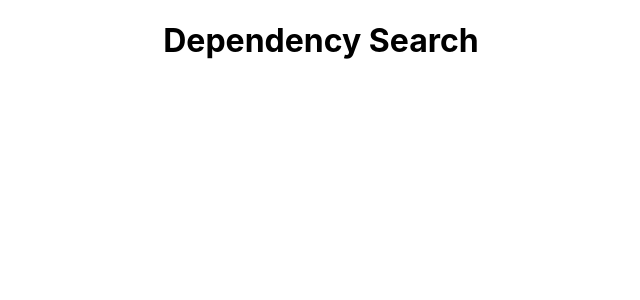
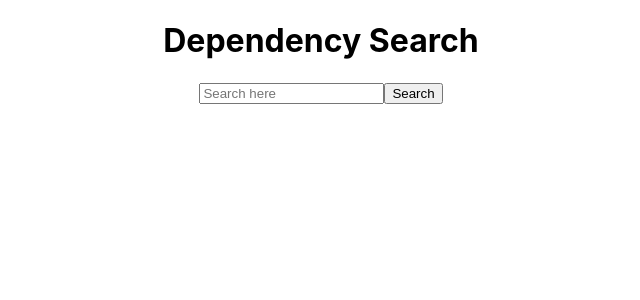
Before and after one commit to KevinGit9/Dependency-Search, a React (Create React App) app in the folder frontend/: page /search in a window 1280 px wide. Shown: the top 300 px of the page, without its empty margins (319-959 px from the left). Built offline with nearby package versions, Linux system fonts and the light colour scheme.

Commit message:
Added searchbar component and setup for search screen

```diff
--- /dev/null
+++ b/frontend/src/components/SearchBar.tsx
@@ -0,0 +1,37 @@
+import React, { useState } from "react";
+
+interface SearchBarProps {
+    onSearch: (query: string) => void;
+}
+
+function SearchBar(search: SearchBarProps) {
+    const [searchInput, setSearchInput] = useState('');
+
+    const handleChange = (e: React.ChangeEvent<HTMLInputElement>) => {
+        e.preventDefault();
+        setSearchInput(e.target.value);
+    };
+
+    const handleSearch = () => {
+        search.onSearch(searchInput);
+    };
+
+    return (
+        <div>
+            <input
+                type = "text"
+                placeholder="Search here"
+                onChange={handleChange}
+                onKeyDown={(e) => {
+                    if (e.key === "Enter")
+                        {handleSearch()}
+                    }
+                }
+                value={searchInput}
+            />
+            <button onClick={handleSearch}> Search </button>
+        </div>
+    )
+}
+
+export default SearchBar;
--- a/frontend/src/routes/DependencySearch.tsx
+++ b/frontend/src/routes/DependencySearch.tsx
@@ -1,9 +1,16 @@
 import React from "react";
+import SearchBar from "../components/SearchBar";
 
 function DependencySearch() {
+    const handleSearch = (query: string) => {
+        // Perform search logic with the query
+        console.log('Performing search for:', query);
+    };
+
     return (
         <div>
             <h1>Dependency Search</h1>
+            <SearchBar onSearch={handleSearch}></SearchBar>
         </div>
     )
 }
```
